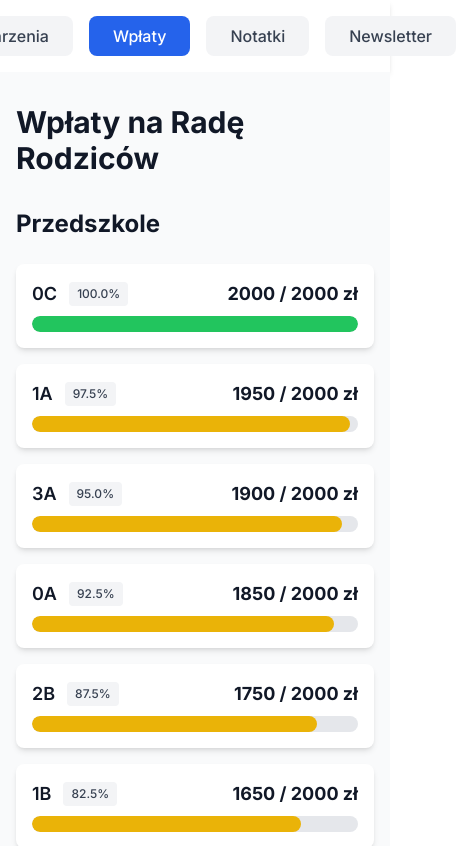
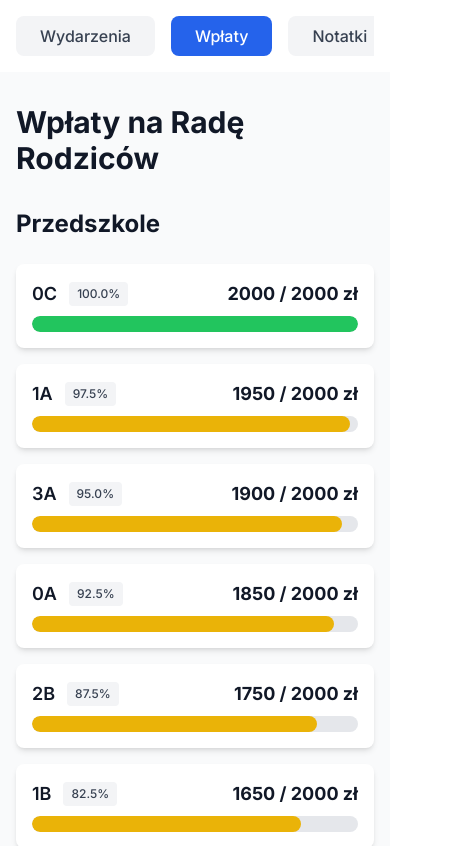
Before and after one commit to Jacek-Korpikiewicz/strona-rr, a Next.js app: page /wplaty in a window 390 px wide. Shown: the top 846 px of the page, 456 px wide, since content can reach past the window. Built offline with nearby package versions, Linux system fonts and the light colour scheme.

Commit message:
top bar slide

```diff
--- a/src/components/CalendarEvents.tsx
+++ b/src/components/CalendarEvents.tsx
@@ -342,11 +342,19 @@ export default function CalendarEvents() {
       <div>
         <h2 className="section-title">Nadchodzące wydarzenia</h2>
 
-        {/* Tag Filter Buttons */}
-        <div className="flex flex-wrap justify-center gap-2 mb-6">
+        {/* Tag Filter Buttons - Swipeable on mobile */}
+        <div className="mb-6">
+          <div
+            className="flex gap-2 overflow-x-auto pb-2 -mx-4 px-4 lg:justify-center lg:flex-wrap lg:overflow-x-visible lg:mx-0 lg:px-0"
+            style={{
+              scrollbarWidth: 'thin',
+              scrollbarColor: '#cbd5e1 transparent',
+              WebkitOverflowScrolling: 'touch'
+            }}
+          >
             <button
               onClick={() => setSelectedTag('all')}
-            className={`px-4 py-2 rounded-full text-sm font-medium transition-all ${
+              className={`px-4 py-2 rounded-full text-sm font-medium transition-all whitespace-nowrap flex-shrink-0 ${
                 selectedTag === 'all'
                   ? 'bg-gray-800 text-white shadow-md'
                   : 'bg-gray-200 text-gray-700 hover:bg-gray-300'
@@ -357,7 +365,7 @@ export default function CalendarEvents() {
             {availableTags.includes('P') && (
               <button
                 onClick={() => setSelectedTag('P')}
-              className={`px-4 py-2 rounded-full text-sm font-medium transition-all ${
+                className={`px-4 py-2 rounded-full text-sm font-medium transition-all whitespace-nowrap flex-shrink-0 ${
                   selectedTag === 'P'
                     ? 'bg-violet-600 text-white shadow-md'
                     : 'bg-violet-100 text-violet-700 hover:bg-violet-200'
@@ -369,7 +377,7 @@ export default function CalendarEvents() {
             {availableTags.includes('1-3') && (
               <button
                 onClick={() => setSelectedTag('1-3')}
-              className={`px-4 py-2 rounded-full text-sm font-medium transition-all ${
+                className={`px-4 py-2 rounded-full text-sm font-medium transition-all whitespace-nowrap flex-shrink-0 ${
                   selectedTag === '1-3'
                     ? 'bg-emerald-600 text-white shadow-md'
                     : 'bg-emerald-100 text-emerald-700 hover:bg-emerald-200'
@@ -381,7 +389,7 @@ export default function CalendarEvents() {
             {availableTags.includes('4-6') && (
               <button
                 onClick={() => setSelectedTag('4-6')}
-              className={`px-4 py-2 rounded-full text-sm font-medium transition-all ${
+                className={`px-4 py-2 rounded-full text-sm font-medium transition-all whitespace-nowrap flex-shrink-0 ${
                   selectedTag === '4-6'
                     ? 'bg-orange-600 text-white shadow-md'
                     : 'bg-orange-100 text-orange-700 hover:bg-orange-200'
@@ -393,7 +401,7 @@ export default function CalendarEvents() {
             {availableTags.includes('7-8') && (
               <button
                 onClick={() => setSelectedTag('7-8')}
-              className={`px-4 py-2 rounded-full text-sm font-medium transition-all ${
+                className={`px-4 py-2 rounded-full text-sm font-medium transition-all whitespace-nowrap flex-shrink-0 ${
                   selectedTag === '7-8'
                     ? 'bg-amber-600 text-white shadow-md'
                     : 'bg-amber-100 text-amber-700 hover:bg-amber-200'
@@ -405,7 +413,7 @@ export default function CalendarEvents() {
             {availableTags.includes('RR') && (
               <button
                 onClick={() => setSelectedTag('RR')}
-              className={`px-4 py-2 rounded-full text-sm font-medium transition-all ${
+                className={`px-4 py-2 rounded-full text-sm font-medium transition-all whitespace-nowrap flex-shrink-0 ${
                   selectedTag === 'RR'
                     ? 'bg-red-600 text-white shadow-md'
                     : 'bg-red-100 text-red-700 hover:bg-red-200'
@@ -417,7 +425,7 @@ export default function CalendarEvents() {
             {allAvailableTags.includes('none') && (
               <button
                 onClick={() => setSelectedTag('none')}
-              className={`px-4 py-2 rounded-full text-sm font-medium transition-all ${
+                className={`px-4 py-2 rounded-full text-sm font-medium transition-all whitespace-nowrap flex-shrink-0 ${
                   selectedTag === 'none'
                     ? 'bg-blue-600 text-white shadow-md'
                     : 'bg-blue-100 text-blue-700 hover:bg-blue-200'
@@ -426,6 +434,7 @@ export default function CalendarEvents() {
                 Bez tagu
               </button>
             )}
+          </div>
         </div>
 
         {/* Special layout: Main event (1) + 6 smaller events (2-7) */}
--- a/src/components/Navigation.tsx
+++ b/src/components/Navigation.tsx
@@ -9,10 +9,17 @@ export default function Navigation() {
   return (
     <nav className="bg-white shadow-md">
       <div className="container mx-auto px-4">
-        <div className="flex justify-center space-x-4 py-4">
+        <div
+          className="flex space-x-4 py-4 overflow-x-auto lg:justify-center lg:overflow-x-visible"
+          style={{
+            scrollbarWidth: 'thin',
+            scrollbarColor: '#cbd5e1 transparent',
+            WebkitOverflowScrolling: 'touch'
+          }}
+        >
           <Link
             href="/"
-            className={`px-6 py-2 rounded-lg font-medium transition-colors ${
+            className={`px-6 py-2 rounded-lg font-medium transition-colors whitespace-nowrap flex-shrink-0 ${
               pathname === '/'
                 ? 'bg-primary-600 text-white'
                 : 'bg-gray-100 text-gray-700 hover:bg-gray-200'
@@ -22,7 +29,7 @@ export default function Navigation() {
           </Link>
           <Link
             href="/wplaty"
-            className={`px-6 py-2 rounded-lg font-medium transition-colors ${
+            className={`px-6 py-2 rounded-lg font-medium transition-colors whitespace-nowrap flex-shrink-0 ${
               pathname === '/wplaty'
                 ? 'bg-primary-600 text-white'
                 : 'bg-gray-100 text-gray-700 hover:bg-gray-200'
@@ -32,7 +39,7 @@ export default function Navigation() {
           </Link>
           <Link
             href="/notatki"
-            className={`px-6 py-2 rounded-lg font-medium transition-colors ${
+            className={`px-6 py-2 rounded-lg font-medium transition-colors whitespace-nowrap flex-shrink-0 ${
               pathname === '/notatki'
                 ? 'bg-primary-600 text-white'
                 : 'bg-gray-100 text-gray-700 hover:bg-gray-200'
@@ -42,7 +49,7 @@ export default function Navigation() {
           </Link>
           <Link
             href="/newsletter"
-            className={`px-6 py-2 rounded-lg font-medium transition-colors ${
+            className={`px-6 py-2 rounded-lg font-medium transition-colors whitespace-nowrap flex-shrink-0 ${
               pathname === '/newsletter'
                 ? 'bg-primary-600 text-white'
                 : 'bg-gray-100 text-gray-700 hover:bg-gray-200'
```
Lines whose indentation alone changed are shown as unchanged.
